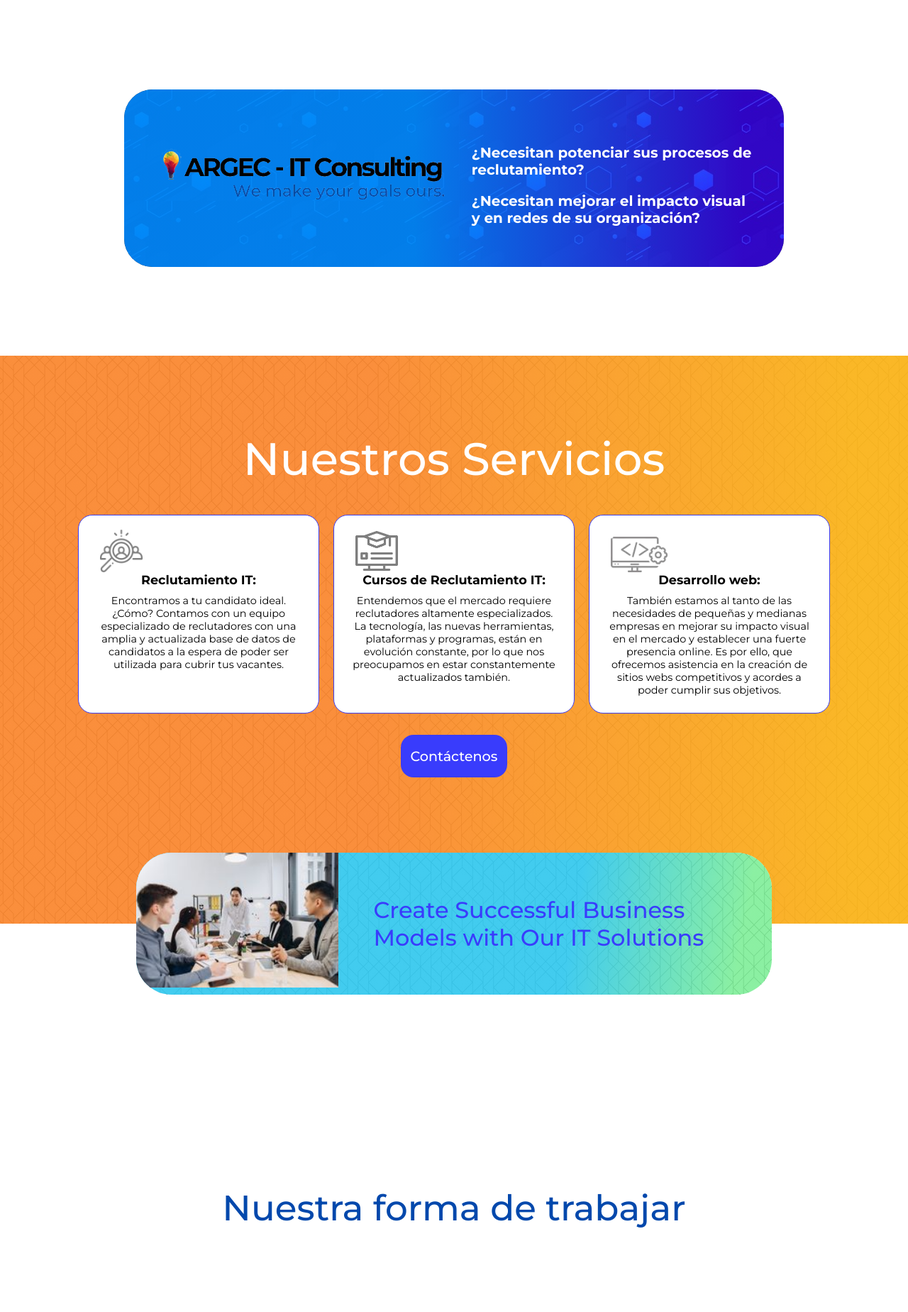
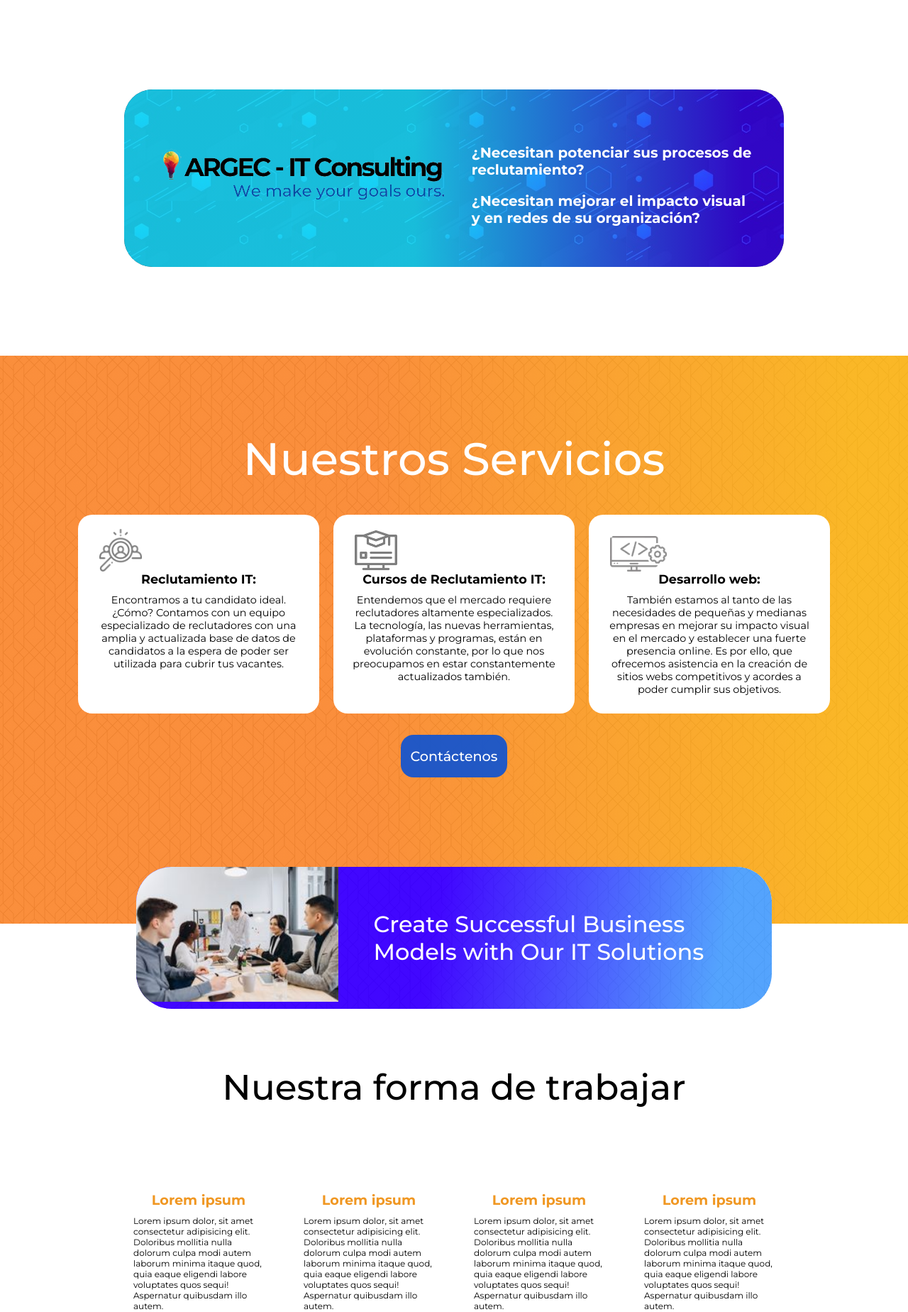
Before and after one commit to ArgecDevTeam/ARGEC-ITConsulting, a PHP site: page / in a window 1280 px wide. Shown: the part 799-2647 px from the top of the page at 71% size. Run offline with PHP 8.4, Linux system fonts and the light colour scheme; some libraries are stand-ins or nearby versions.

Commit message:
correciones de colores y espacios

```diff
--- a/assets/estilos/index.css
+++ b/assets/estilos/index.css
@@ -16,8 +16,8 @@
 }
 
 .tarjeta__contenedor{
-  background: rgba(0, 133, 249, 0.856);
-  background: linear-gradient(90deg, rgba(2, 133, 248, 0.932) 44%, rgba(60, 0, 255, 0.74) 94%);
+  background: rgb(0, 133, 249);
+  background: linear-gradient(90deg, rgba(26, 212, 245, 0.877) 44%, rgba(60, 0, 255, 0.74) 94%);
   height: 250px;
   border-radius: 40px;
   display: flex;
@@ -90,7 +90,6 @@
   border-radius: 20px;
   z-index: 100;
   background-color: #fff;
-  border: 1.4px #393cfc solid;
 }
 
 .servicios__tarjeta-info {
@@ -109,9 +108,9 @@
 }
 
 .servicios__contenedor-tarjeta:hover{
-  background-color: #0249acd8;
+  background-color: #1455cec2;
   color: #fff;
-  box-shadow: 0px 0px 25px 4px #0249acd8;
+  box-shadow: 0px 0px 10px 4px #0249acec;
 }
 
 /* Estilos para las imagenes de los servicios */
@@ -171,7 +170,7 @@
   height: 60px;
   width: 150px;
   border-radius: 18px;
-  background-color: #393cfc;
+  background-color: #1455ceef;
   margin: 10px 0 100px;
 }
 
@@ -200,7 +199,7 @@
   display: flex;
   justify-content: center;
   position: relative;
-  top: -100px;
+  top: -80px;
 }
 
 .separador-img {
@@ -212,8 +211,8 @@
 }
 
 .separador-contenedor {
-  background: rgb(125,238,151);
-  background: linear-gradient(280deg, rgba(125, 238, 151, 0.89) 6%, rgba(55, 201, 238, 0.945) 32%);
+  background: rgb(12,0,251);
+  background: linear-gradient(100deg, rgba(60, 0, 255, 0.973) 47%, rgba(78, 160, 253, 0.966) 91%);
   height: 100%;
   width: 100%;
   display: flex;
@@ -234,7 +233,7 @@
   display: flex;
   justify-content: center;
   align-items: center;
-  color: #393cfc;
+  color: #fff;
   font-size: 2rem;
   padding: 50px;
   font-weight: 500;
@@ -245,7 +244,6 @@
 
 .trabajo {
   width: 100%;
-  height: 100vh;
   display: flex;
   flex-direction: column;
   justify-content: center;
@@ -268,7 +266,7 @@
 
 .trabajo__tarjeta:hover {
   transform: scale(1.1);
-  box-shadow: 0px 0px 10px 1px #9c0490;
+  box-shadow: 0px 0px 10px 1px rgba(60, 0, 255, 0.973);
 }
 
 .trabajo__tarjeta-info {
@@ -288,7 +286,9 @@
 }
 
 .trabajo__tarjeta-info h4 {
-  color: #9c0490;
+  color: rgb(240, 151, 34);
+  margin-bottom: 10px;
+  font-size: 1.2rem;
 }
 
 .trabajo__tarjeta-info p {
@@ -299,7 +299,6 @@
 /* Porque elegir ARGEC - IT Consulting? */
 
 .argec {
-  height: 100vh;
   width: 100%;
 }
 
@@ -311,9 +310,10 @@
 
 .container-argec {
   background: rgb(91,115,242);
-  background: linear-gradient(280deg, rgba(91, 116, 242, 0.863) 10%, rgba(38, 0, 251, 0.918) 58%);
+  background: linear-gradient(280deg, rgba(91, 116, 242, 0.863) 10%, rgba(60, 0, 255, 0.966) 58%);
   height: 100%;
   width: 100%;
+  padding-top: 20px;
 }
 
 .argec__titulo {
--- a/index.html
+++ b/index.html
@@ -105,7 +105,7 @@
   </section>
 
   <section class="trabajo">
-    <h2 class="titulo">Nuestra forma de trabajar</h2>
+    <h2 class="titulo" style="color: black;">Nuestra forma de trabajar</h2>
     <div class="trabajo__contenedor">
       <div class="trabajo__tarjeta">
         <div class="trabajo__tarjeta-info">
```
